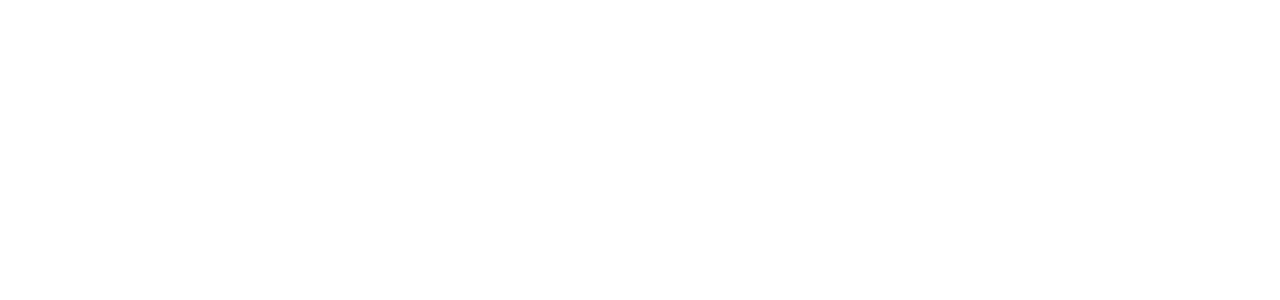
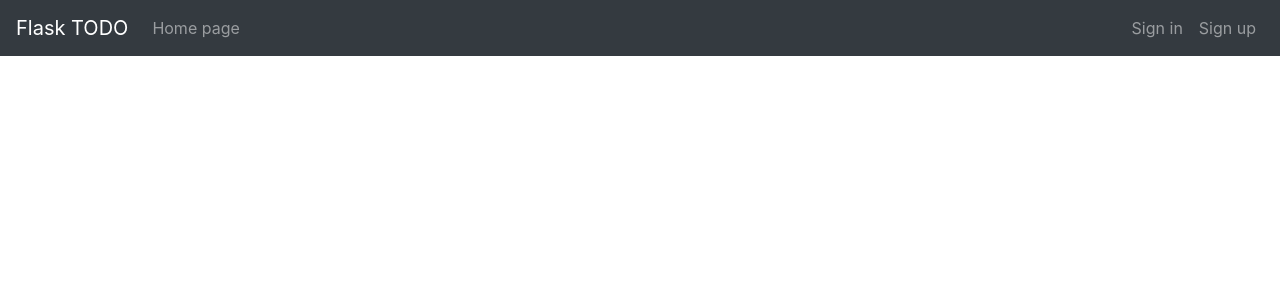
Before and after one commit to Zet992/Flask_TODO, a Flask app: page / in a window 1280 px wide. Before the commit the part shown is empty. Shown: the top 300 px of the page. Run offline with Flask 2, Linux system fonts and the light colour scheme; some libraries are stand-ins or nearby versions.

Commit message:
feature: simple navbar

```diff
--- a/templates/base.html
+++ b/templates/base.html
@@ -12,7 +12,29 @@
 </head>
 <body>
 <header>
-
+    <nav class="navbar navbar-expand-sm bg-dark navbar-dark">
+        <a class="navbar-brand" href="#">Flask TODO</a>
+        <button class="navbar-toggler" type="button"
+                data-toggle="collapse" data-targer="#collapsibleNavbar">
+            <span class="navbar-toggler-icon"></span>
+        </button>
+        <div class="collapse navbar-collapse" id="collapsibleNavbar">
+        <ul class="navbar-nav">
+            <li class="nav-item"><a class="nav-link" href="/">Home page</a></li>
+        </ul>
+        <ul class="navbar-nav ml-auto">
+            {% if current_user.is_authenticated %}
+                <li class="nav-item"><a class="nav-link" href="/logout">Log Out</a></li>
+                <li class="nav-item">
+                    <a class="nav-link" href="/users/{{ current_user.id }}">Profile</a>
+                </li>
+            {% else %}
+                <li class="nav-item"><a class="nav-link" href="/login">Sign in</a></li>
+                <li class="nav-item"><a class="nav-link" href="/register">Sign up</a></li>
+            {% endif %}
+        </ul>
+        </div>
+    </nav>
 </header>
 <main role="main" class="container">
     {% block content %}{% endblock %}
```
